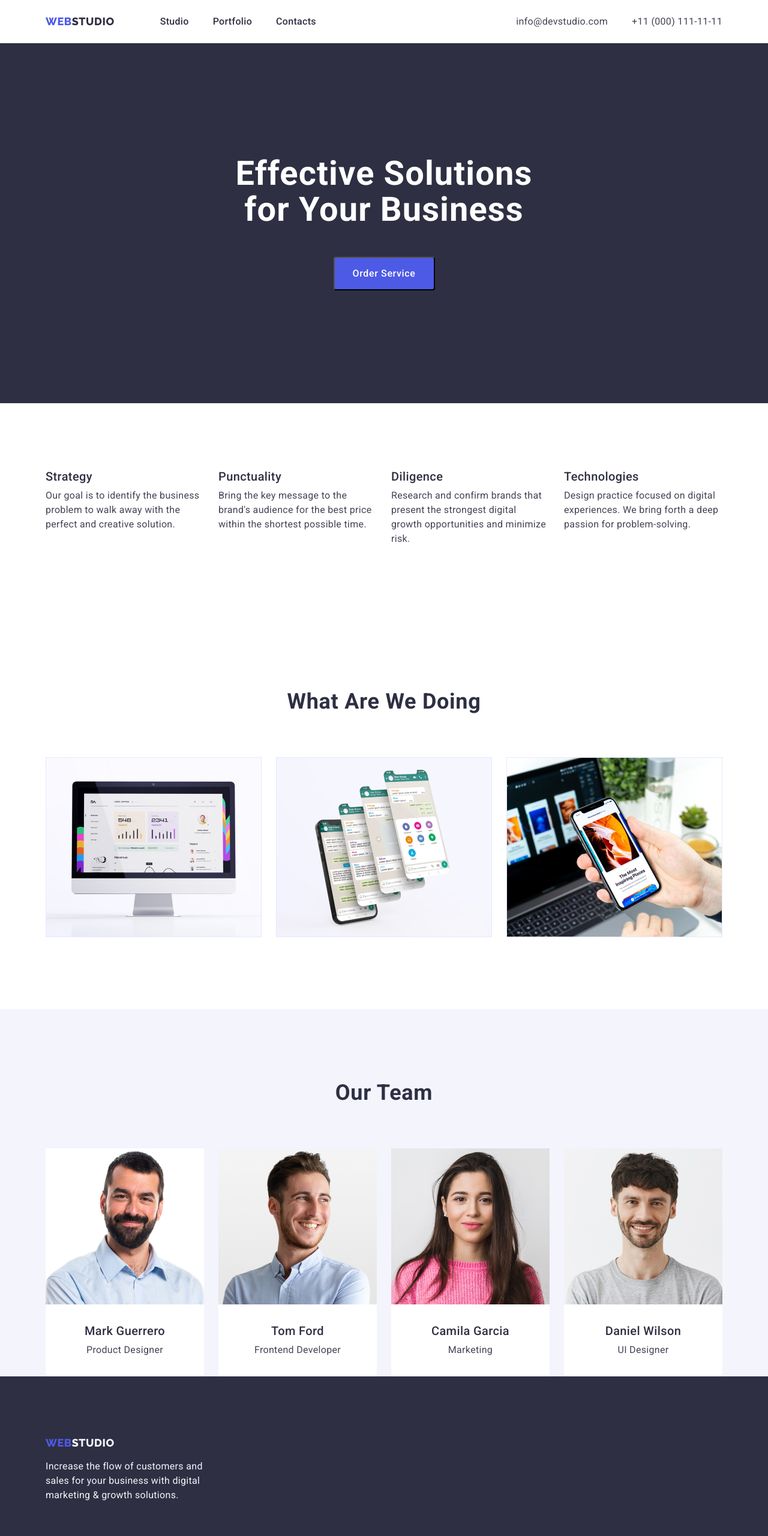
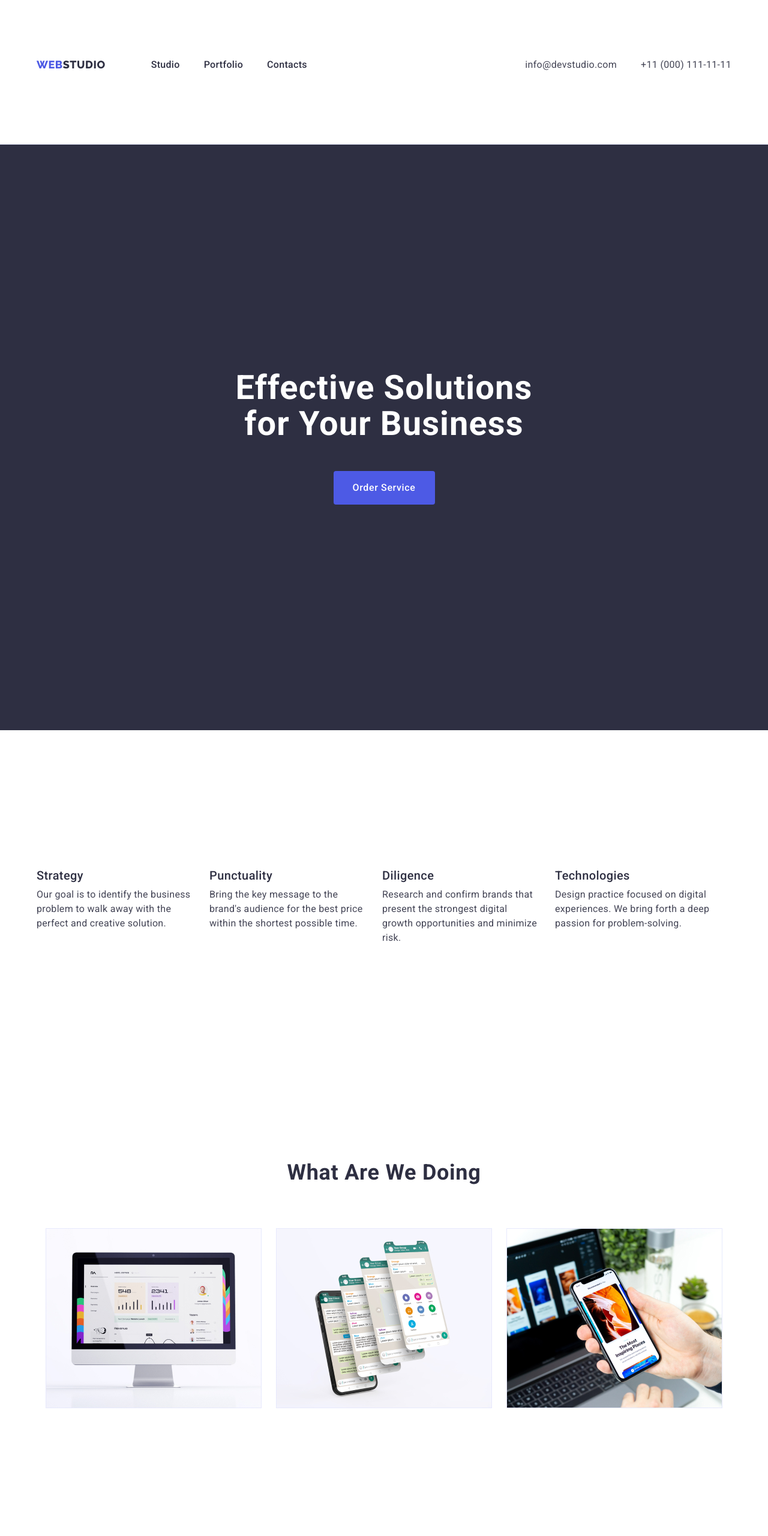
Before and after one commit to Ridrox93/goit-markup-hw-03, a plain HTML site: page index.html in a window 1280 px wide. Shown: the top 2560 px of the page at 60% size. Drawn offline with nearby package versions, Linux system fonts and the light colour scheme.

Commit message:
first-correction

```diff
--- a/css/styles.css
+++ b/css/styles.css
@@ -40,18 +40,19 @@ body {
     background: #FFFFFF;
 }
 
-.conteiner {
+.container {
     width: 1158px;
     margin-left: auto;
     margin-right: auto;
-    padding-left: 15px;
-    padding-right: 15px;
+    padding: 0px 15px;
+
 }
 
 :root {
     --text-color: #2e2f42;
     --cloud-color: #F4F4FD;
     --paragraf-color: #434455;
+    --header-border-color: #e7e9fc;
 }
 
 
@@ -111,6 +112,11 @@ body {
     flex: none;
     order: 1;
     flex-grow: 0;
+}
+
+.page-header {
+
+    border-bottom: 1px solid var(--header-border-color)
 }
 
 .page-header-container {
@@ -257,22 +263,24 @@ body {
     align-items: center;
     justify-content: flex-start;
     flex-direction: column;
+    padding: 188px 0
 }
 
 .modal-open-btn,
 .modal-open-btn-theme-dark {
-    display: flex;
+    display: block;
     justify-content: center;
     margin-top: 48px;
     margin-bottom: 188px;
     border-radius: 4px;
-    width: 169px;
+    min-width: 169px;
     height: 56px;
+    border: none;
 }
 
 
 .main-title {
-    width: 496px;
+    max-width: 496px;
     margin-top: 0;
     font-style: normal;
     font-weight: 700;
@@ -348,6 +356,8 @@ body {
 .about-section-container {
     display: flex;
     align-content: space-around;
+    padding: 120px 0;
+
 }
 
 .about-information {
@@ -365,13 +375,20 @@ body {
     width: 264px;
 }
 
-.h3-about {
+.title-about {
     padding-top: 110px;
+    margin-bottom: 8px;
 }
 
 /*our-work section*/
+.our-work-container {
+    padding-bottom: 120px;
+}
+
+
 .our-work-title {
     padding-top: 120px;
+    margin-bottom: 72px;
 }
 
 .our-work-list {
@@ -387,11 +404,16 @@ body {
     background-color: var(--cloud-color);
 }
 
+.workers-description-in-list {
+    padding: 32px 16px
+}
+
 .workers-title {
     padding-top: 120px;
 }
 
 .workers-title-common {
+    text-align: center;
     margin-top: 32px;
     margin-bottom: 8px;
 }
@@ -403,6 +425,8 @@ body {
     align-items: center;
     align-content: center;
     margin-top: 72px;
+    border-radius: 0px 0px 4px 4px;
+
 }
 
 .workers {
@@ -414,6 +438,7 @@ body {
 
 .workers-text-common {
     padding-bottom: 32px;
+    text-align: center;
 }
 
 
@@ -436,10 +461,15 @@ body {
 .footer-container {
     display: flex;
     flex-direction: column;
+    padding: 100px 0
 }
 
-.bottom-logo {
+.bottom-logo,
+.logo-second-part-white {
     padding-top: 100px;
+    display: inline-block;
+    margin-bottom: 16px;
+    text-align: start;
 }
 
 .footer {
@@ -447,6 +477,10 @@ body {
 }
 
 /*portfolio*/
+.page-header-container {
+    padding: 96px 0 120px;
+}
+
 
 .botton-in-list {
     font-family: "Roboto", sans-serif;
--- a/index.html
+++ b/index.html
@@ -11,9 +11,7 @@
     <link
         href="https://fonts.googleapis.com/css2?family=Raleway:wght@800&family=Roboto:wght@400;500;700;900&display=swap"
         rel="stylesheet">
-    <link rel="stylesheet" href="https://cdnjs.cloudflare.com/ajax/libs/modern-normalize/1.1.0/modern-normalize.css"
-        integrity="sha512-Y0MM+V6ymRKN2zStTqzQ227DWhhp4Mzdo6gnlRnuaNCbc+YN/ZH0sBCLTM4M0oSy9c9VKiCvd4Jk44aCLrNS5Q=="
-        crossorigin="anonymous" referrerpolicy="no-referrer" />
+    <link rel="stylesheet" href="https://cdnjs.cloudflare.com/ajax/libs/modern-normalize/1.1.0/modern-normalize.css" />
     <link rel="stylesheet" href="./css/styles.css">
 
 </head>
@@ -21,7 +19,7 @@
 
 <body>
     <header class="page-header">
-        <div class="conteiner page-header-container">
+        <div class="container page-header-container">
             <nav class="page-navigation">
                 <a class="logo link" href="./index.html">Web<span class="logo-second-part">Studio</span></a>
                 <ul class="menu-list list">
@@ -39,26 +37,25 @@
                 </ul>
             </address>
         </div>
-
     </header>
     <main>
         <section class="order-section">
-            <div class="conteiner container-of-order-section">
+            <div class="container container-of-order-section">
                 <h1 class="main-title">Effective Solutions for Your Business</h1>
                 <button class="modal-open-btn modal-open-btn-theme-dark" type="button">Order Service</button>
             </div>
         </section>
         <section class="about">
-            <div class="conteiner about-section-container">
+            <div class="container about-section-container">
                 <h2 class="title-second" hidden>about us</h2>
                 <ul class="about-information list link">
                     <li class="about-list-item">
-                        <h3 class="title-common h3-about">Strategy</h3>
+                        <h3 class="title-common title-about">Strategy</h3>
                         <p class="common-text order-text">Our goal is to identify the business
                             problem to walk away with the perfect and creative solution.</p>
                     </li>
                     <li class="about-list-item">
-                        <h3 class="title-common h3-about">Punctuality</h3>
+                        <h3 class="title-common title-about">Punctuality</h3>
                         <p class="common-text order-text">Bring the key message to the brand's audience for the best
                             price within
                             the
@@ -66,14 +63,14 @@
                             time.</p>
                     </li>
                     <li class="about-list-item">
-                        <h3 class="title-common h3-about">Diligence</h3>
+                        <h3 class="title-common title-about">Diligence</h3>
                         <p class="common-text order-text">Research and confirm brands that present the strongest digital
                             growth
                             opportunities and minimize
                             risk.</p>
                     </li>
                     <li class="about-list-item">
-                        <h3 class="title-common h3-about">Technologies</h3>
+                        <h3 class="title-common title-about">Technologies</h3>
                         <p class="common-text order-text">Design practice focused on digital experiences. We bring forth
                             a deep
                             passion
@@ -85,7 +82,7 @@
 
         </section>
         <section class="our-work">
-            <div class="conteiner">
+            <div class="container our-work-container">
                 <h2 class="title-second our-work-title">What are we doing</h2>
                 <ul class="our-work-list list">
                     <li><img src="./images/what_are_we_doing/img-1.jpg" alt="monitor" width="360" height="300"></li>
@@ -98,28 +95,36 @@
 
         </section>
         <section class="workers-section">
-            <div class="conteiner">
+            <div class="container">
                 <h2 class="title-second workers-title">Our Team</h2>
                 <ul class="workers list">
                     <li class="workers-item">
                         <img src="./images/our_team/mark_guerrero.jpg" alt="employee photo" width="264" height="260">
+                        <div class="workers-description-in-list">
                             <h3 class="title-common workers-title-common">Mark Guerrero</h3>
                             <p class="common-text workers-text-common">Product Designer</p>
+                        </div>
                     </li>
                     <li class="workers-item">
                         <img src="./images/our_team/tom_ford.jpg" alt="employee photo" width="264" height="260">
+                        <div class="workers-description-in-list">
                             <h3 class="title-common workers-title-common">Tom Ford</h3>
                             <p class="common-text workers-text-common">Frontend Developer</p>
+                        </div>
                     </li>
                     <li class="workers-item">
                         <img src="./images/our_team/camila_garcia.jpg" alt="employee photo" width="264" height="260">
+                        <div class="workers-description-in-list">
                             <h3 class="title-common workers-title-common">Camila Garcia</h3>
                             <p class="common-text workers-text-common">Marketing</p>
+                        </div>
                     </li>
                     <li class="workers-item">
                         <img src="./images/our_team/daniel_wilson.jpg" alt="employee photo" width="264" height="260">
+                        <div class="workers-description-in-list">
                             <h3 class="title-common workers-title-common">Daniel Wilson</h3>
                             <p class="common-text workers-text-common">UI Designer</p>
+                        </div>
                     </li>
                 </ul>
 
@@ -129,7 +134,7 @@
 
     </main>
     <footer class="footer">
-        <div class="conteiner footer-container">
+        <div class="container footer-container">
             <a class="logo link bottom-logo" href="./index.html">Web<span
                     class="logo-second-part-white">Studio</span></a>
             <p class="footer-info">Increase the flow of customers and sales for your business with digital marketing &
```
Also changed, not shown: portfolio.html (+4 -6 lines). Lines whose indentation alone changed are shown as unchanged.
